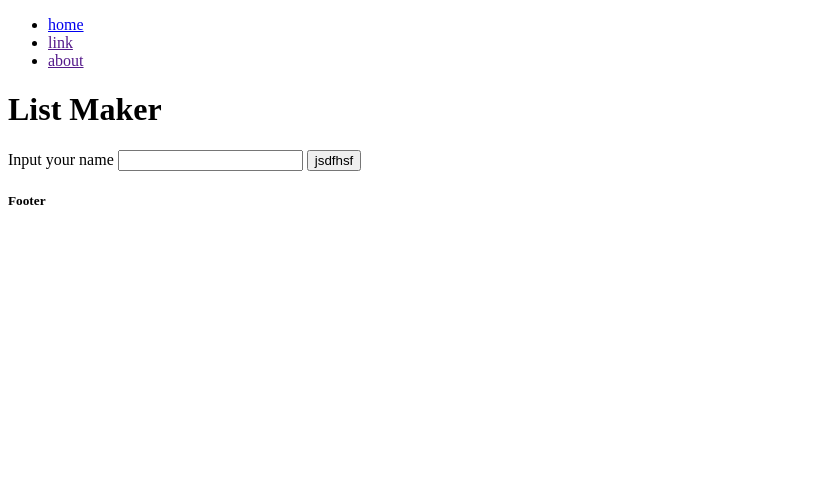
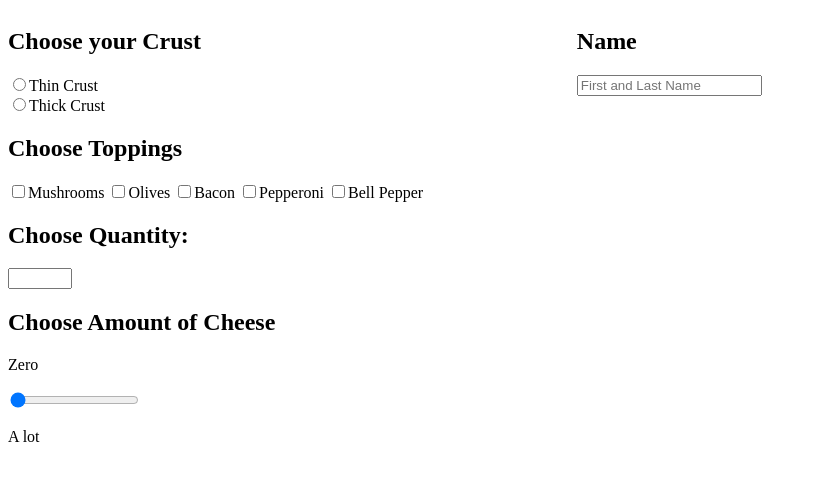
Before and after one commit to teikmeout/wdi_pizza_ecommerce, a website: page index.html in a window 1280 px wide. Shown: the whole page, without its empty margins (0-817 px from the left). Drawn offline with Linux system fonts and the light colour scheme.

Commit message:
started css, started checkout html file

```diff
--- a/css/styles.css
+++ b/css/styles.css
@@ -0,0 +1,4 @@
+.form {
+  width: 45%;
+  float: left;
+}
--- a/index.html
+++ b/index.html
@@ -8,33 +8,29 @@
   <script src="js/app.js"></script>
 </head>
 <body>
-  <header id="header" class="">
-    <nav>
-      <ul>
-        <li><a href="/" title="">home</a></li>
-        <li><a href="" title="">link</a></li>
-        <li><a href="" title="">about</a></li>
-      </ul>
-    </nav>
-  </header><!-- /header -->
-  <main>
-    <h1>List Maker</h1>
-
-    <article>
-      <form action="http://localhost:3000/showForm" class="list-maker-form" method="post" >
-        <label>Input your name
-          <input list="browsers" name="myName" />
-        </label>
-
-          <button type="submit">jsdfhsf</button>
-      </form>
-    </article>
-    <aside class="list-output">
-
-    </aside>
-  </main>
-  <footer>
-    <h5>Footer</h5>
-  </footer>
+<div class = "form">
+  <form action="index_submit" method="post" accept-charset="utf-8">
+    <h2>Choose your Crust</h2>
+      <div id = "thin"><input type="radio" name="thin" value="thin">Thin Crust</div>
+      <div id = "thick"><input type="radio" name="thick" value="thick">Thick Crust</div>
+    <h2>Choose Toppings</h2>
+      <input type="checkbox" name="ingredients" value="Mushrooms">Mushrooms
+      <input type="checkbox" name="ingredients" value="Olives">Olives
+      <input type="checkbox" name="ingredients" value="Bacon">Bacon
+      <input type="checkbox" name="ingredients" value="Pepperoni">Pepperoni
+      <input type="checkbox" name="ingredients" value="Bell Pepper">Bell Pepper
+    <h2>Choose Quantity:</h2>
+    <input type="number" name="points" min="1" max="100">
+    <h2>Choose Amount of Cheese</h2>
+      <p>Zero</p><input type="range" name="points" min="0" max="3" step="1" value="0"><p>A lot</p>
+</form>
+</div>
+<div class="form">
+<form action="index_submit" method="post" accept-charset="utf-8">
+      <h2>Name</h2>
+        <input type="text" name="yourname" placeholder="First and Last Name">
+       <h2></h2>
+</div>
+</form>
 </body>
 </html>
```
